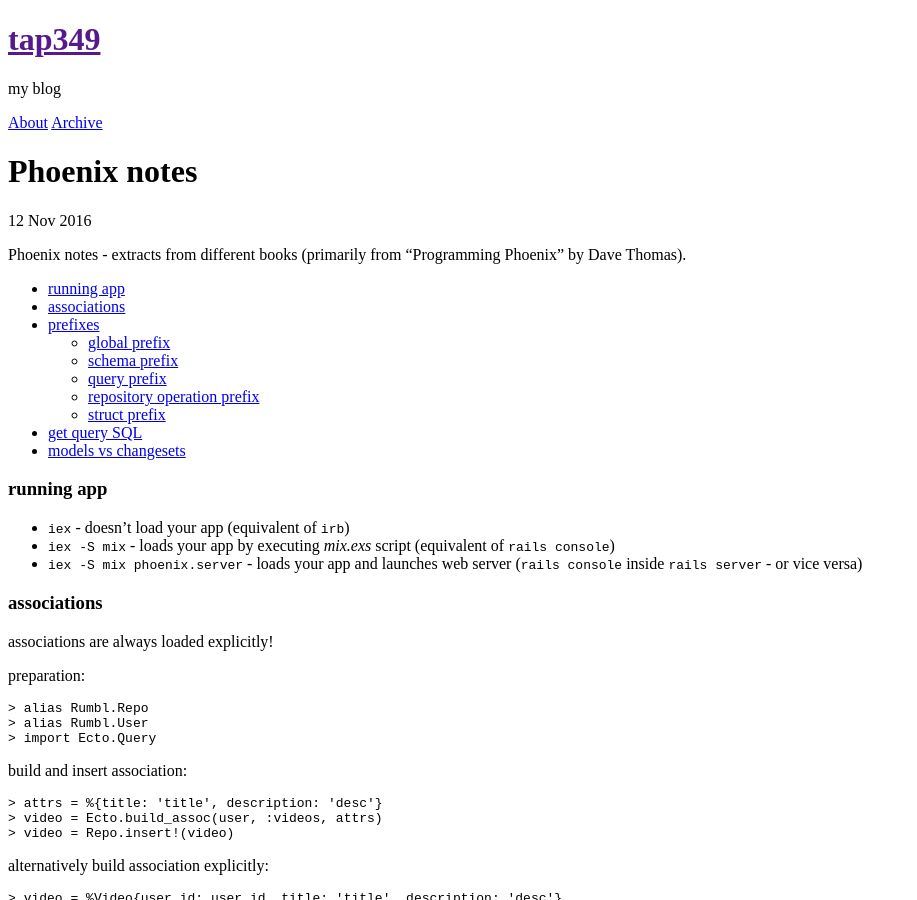
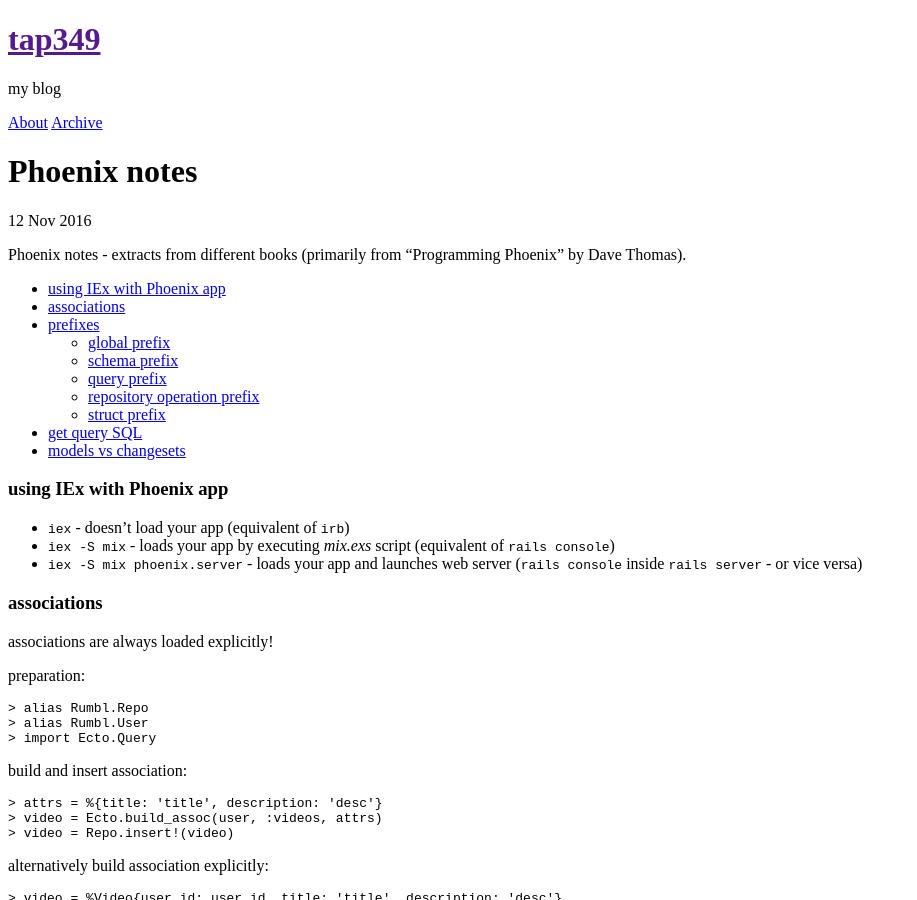
Before and after one commit to tap349/tap349.github.io, a Jekyll site: the page built from _posts/2016-11-12-phoenix-notes.md, in a window 1280 px wide and 900 px high. Shown: the whole window, without its empty margins (0-917 px from the left). Built offline with Jekyll 4.4.1, drawn with Linux system fonts in a browser that asks for light colours.

Commit message:
update 2016-12-31_20:07:53

```diff
--- a/_posts/2016-11-12-phoenix-notes.md
+++ b/_posts/2016-11-12-phoenix-notes.md
@@ -14,7 +14,7 @@
 * TOC
 {:toc}
 
-### running app
+### using IEx with Phoenix app
 
 - `iex` - doesn't load your app (equivalent of `irb`)
 - `iex -S mix` - loads your app by executing _mix.exs_ script
```
